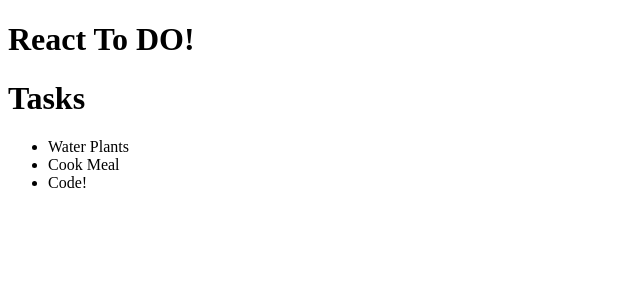
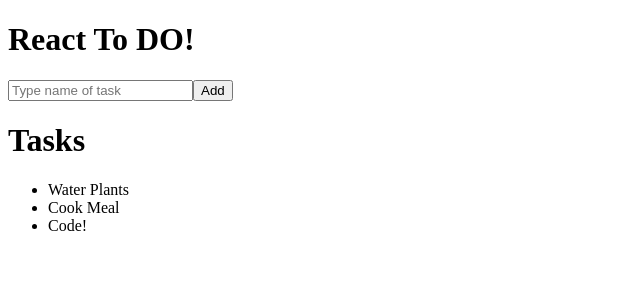
Before and after one commit to theruelmisa/react-task-list, a React (Create React App) app: page / in a window 1280 px wide. Shown: the top 300 px of the page, without its empty margins (0-640 px from the left). Built offline with nearby package versions, Linux system fonts and the light colour scheme.

Commit message:
added an add task form and hooked up addTaskHandler to it

```diff
--- a/src/App.jsx
+++ b/src/App.jsx
@@ -1,6 +1,7 @@
 import React, { useState } from 'react';
 import {
-    TaskList
+    TaskList,
+    AddTaskForm
 } from './components';
 
 
@@ -20,8 +21,12 @@ const App = () => {
         }
     ]);
 
-    const addTaskHandler = () => {
-
+    const addTaskHandler = task => {
+        if (task !== "") {
+            setTasks([
+                ...tasks, { id: 4, name: task }
+            ])
+        }
     }
 
     const removeTaskHandler = id => {
@@ -33,6 +38,7 @@ const App = () => {
     return (
         <div>
             <h1>React To DO!</h1>
+            <AddTaskForm addTaskHandler={ addTaskHandler } />
             <TaskList tasks={ tasks } removeTaskHandler={ removeTaskHandler } />
         </div>
     )
--- /dev/null
+++ b/src/components/AddTaskForm/AddTaskForm.jsx
@@ -0,0 +1,28 @@
+import React, { useState } from 'react'
+
+const AddTaskForm = ({ addTaskHandler }) => {
+    const [ textInput, setTextInput ] = useState("");
+
+    const onInputChange = e => {
+        setTextInput(e.target.value);
+    }
+
+    const onFormSubmit = e => {
+        e.preventDefault();
+
+        if (textInput !== "") {
+            addTaskHandler(textInput);
+        }
+
+        setTextInput("");
+    }
+
+    return (
+        <form onSubmit={ onFormSubmit }>
+            <input type="text" value={ textInput } placeholder="Type name of task" autocomplete="false" onChange={ onInputChange }/>
+            <button type="submit">Add</button>
+        </form>
+    )
+}
+
+export default AddTaskForm
--- a/src/components/index.js
+++ b/src/components/index.js
@@ -1 +1,2 @@
 export { default as TaskList } from './TaskList/TaskList';
+export { default as AddTaskForm } from './AddTaskForm/AddTaskForm';
```
